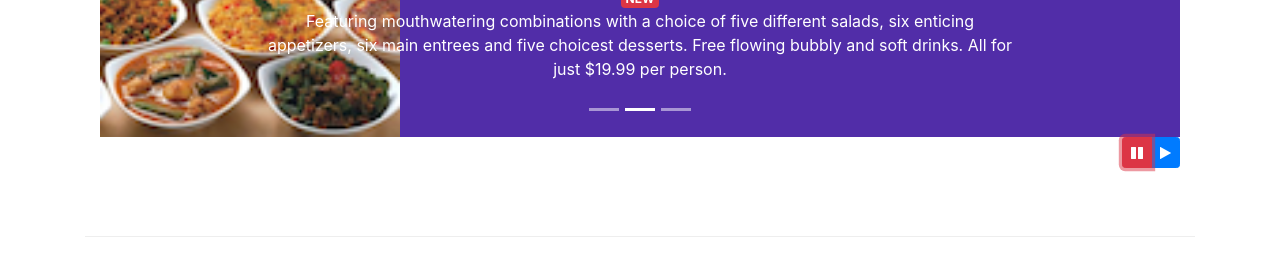
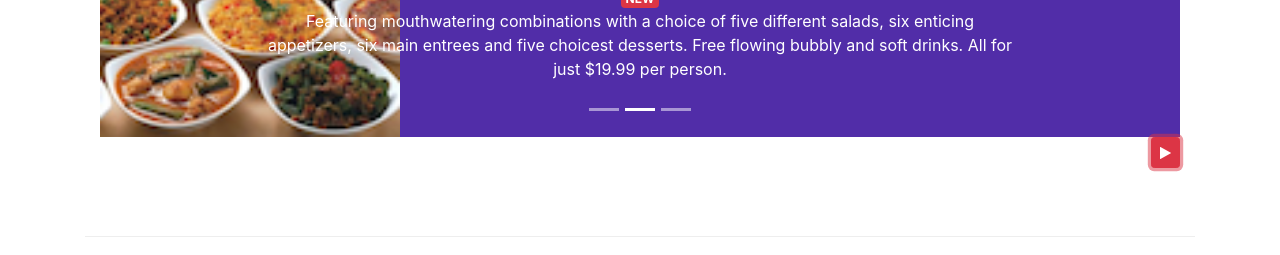
Before and after one commit to TropicalXU/conFusion-1, a website: page index.html in a window 1280 px wide. Both pictures are taken after a click on the button 1137 px from the left and 697 px from the top of the page. Shown: the part 545-800 px from the top of the page. Drawn offline with nearby package versions, Linux system fonts and the light colour scheme.

Commit message:
further jquery implementation

```diff
--- a/index.html
+++ b/index.html
@@ -253,14 +253,9 @@
                     <a class="carousel-control-next" href="#mycarousel" role="button" data-slide="next">
                         <span class="carousel-control-next-icon"></span>
                     </a>
-                    <div class="btn-group" id="carouselButton">
-                        <button class="btn btn-danger btn-sm" id="carousel-pause">
-                            <span class="fa fa-pause"></span>
-                        </button>
-                        <button class="btn btn-primary btn-sm" id="carousel-play">
-                            <span class="fa fa-play"></span>
-                        </button>
-                    </div>
+                    <button class="btn btn-danger btn-sm" id="carouselButton">
+                        <span class="fa fa-pause"></span>
+                    </button>
                 </div>
             </div>
         </div>
@@ -461,12 +456,17 @@
     <script>
         $(document).ready(function() {
             $('#mycarousel').carousel({interval: 2000});
-            $('#carousel-pause').click(function(){
-                $('#mycarousel').carousel('pause');
-            });
-            $('#mycarousel').carousel({interval: 2000});
-            $('#carousel-play').click(function(){
-                $('#mycarousel').carousel('cycle');
+            $('#carouselButton').click(function(){
+                if($('#carouselButton').children('span').hasClass('fa-pause')) {
+                    $('#mycarousel').carousel('pause');
+                    $('#carouselButton').children('span').removeClass('fa-pause');
+                    $('#carouselButton').children('span').addClass('fa-play')
+                }
+                else if($('#carouselButton').children('span').hasClass('fa-play')) {
+                    $('#mycarousel').carousel('cycle');
+                    $('#carouselButton').children('span').removeClass('fa-play');
+                    $('#carouselButton').children('span').addClass('fa-pause')
+                }
             });
         })
     </script>
```
